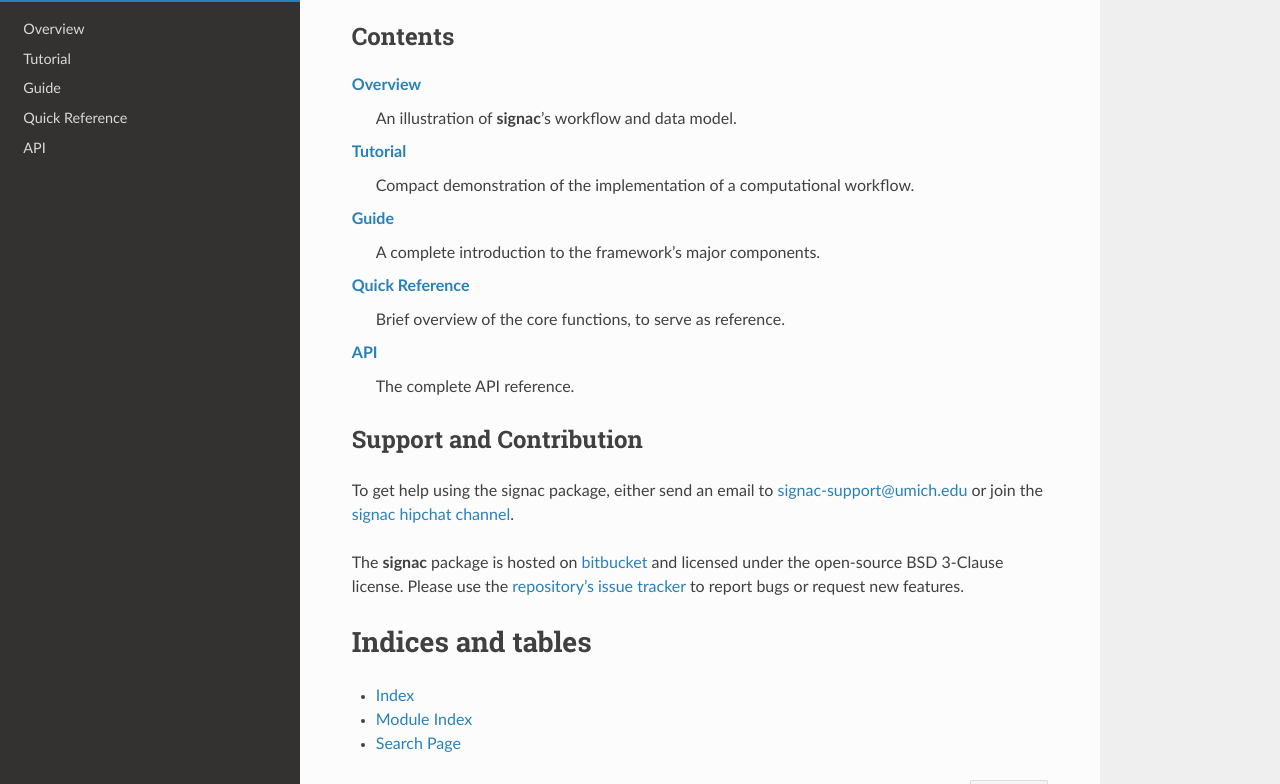
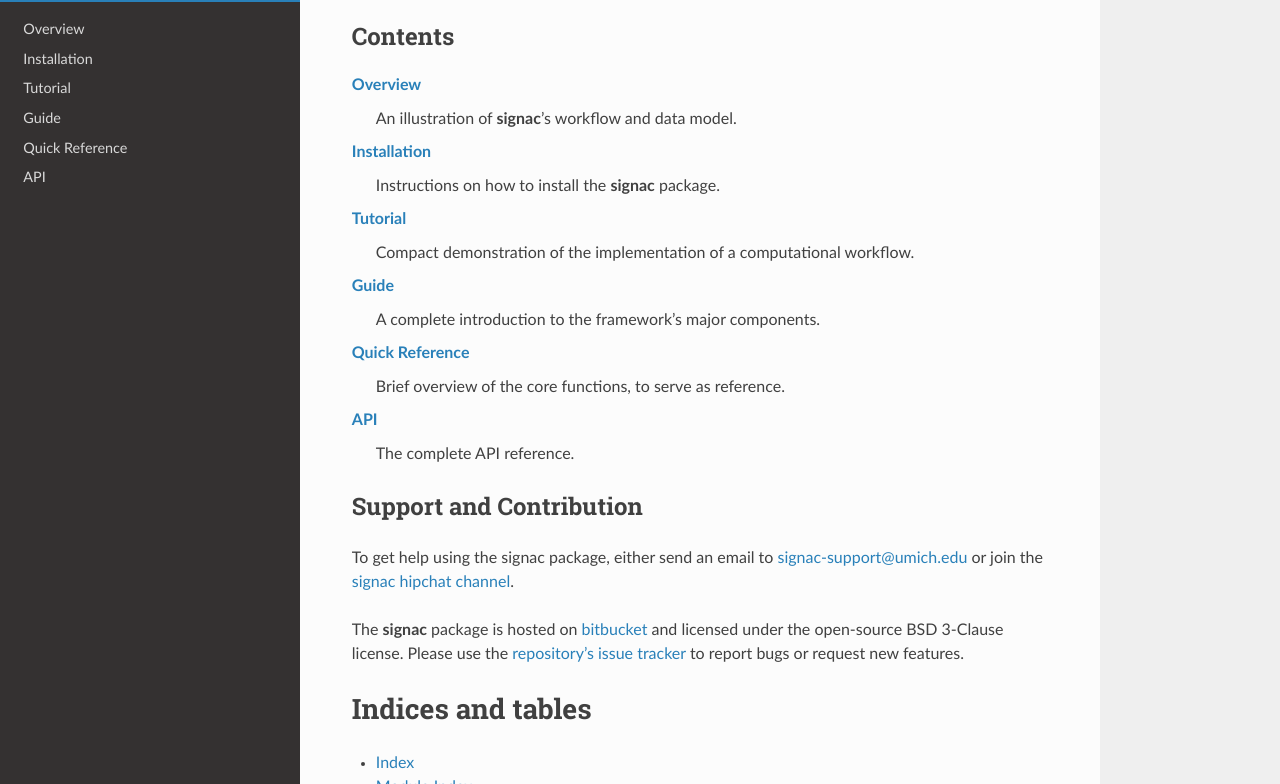
Before and after one commit to glotzerlab/signac, a Sphinx documentation site: the page built from doc/index.rst, in a window 1280 px wide and 900 px high, scrolled down 376 px, cut to the strip 116-900 px from the top of the window. Built offline with Sphinx 7.4.7 and the Read the Docs theme 2.0.0, drawn with Linux system fonts in a browser that asks for light colours.

Commit message:
Update installation instructions.

```diff
--- a/doc/index.rst
+++ b/doc/index.rst
@@ -18,6 +18,9 @@ Contents
 
     :ref:`overview`
       An illustration of **signac**'s workflow and data model.
+
+    :ref:`installation`
+      Instructions on how to install the **signac** package.
 
     :ref:`tutorial`
       Compact demonstration of the implementation of a computational workflow.
@@ -44,6 +47,7 @@ Please use the `repository's issue tracker <https://bitbucket.org/glotzer/signac
    :maxdepth: 3
 
    overview
+   installation
    tutorial
    guide
    reference
--- a/doc/installation.rst
+++ b/doc/installation.rst
@@ -55,7 +55,7 @@ To install the package with the package manager pip_, execute
 
 .. code:: bash
 
-    $ pip install git+https://$USER@bitbucket.org/glotzer/signac.git#egg=signac --user
+    $ pip install signac --user
 
 .. note::
     It is highly recommended to install the package into the user space and not as superuser!
@@ -64,7 +64,7 @@ To upgrade the package, simply execute the same command with the `--upgrade` opt
 
 .. code:: bash
 
-    $ pip install git+https://$USER@bitbucket.org/glotzer/signac.git#egg=signac --user --upgrade
+    $ pip install signac --user --upgrade
 
 Consider to install optional dependencies:
 
```
